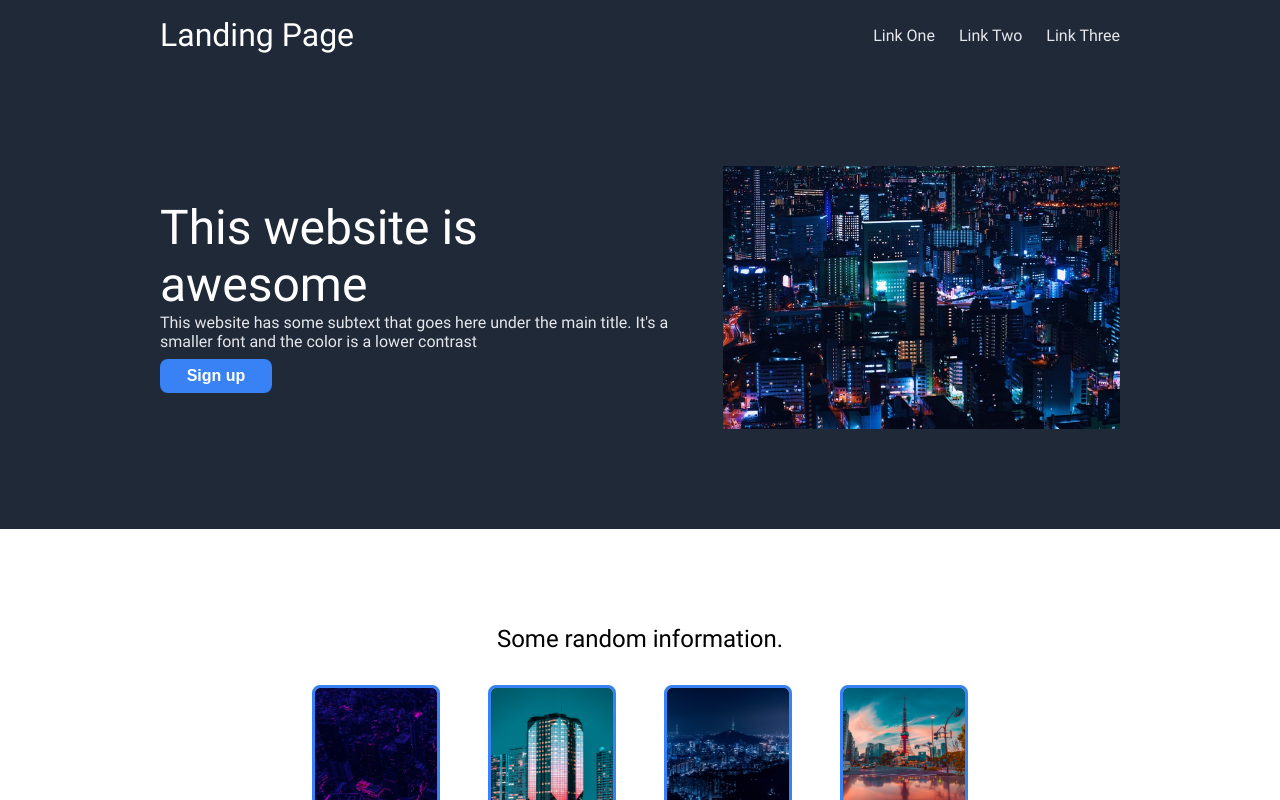
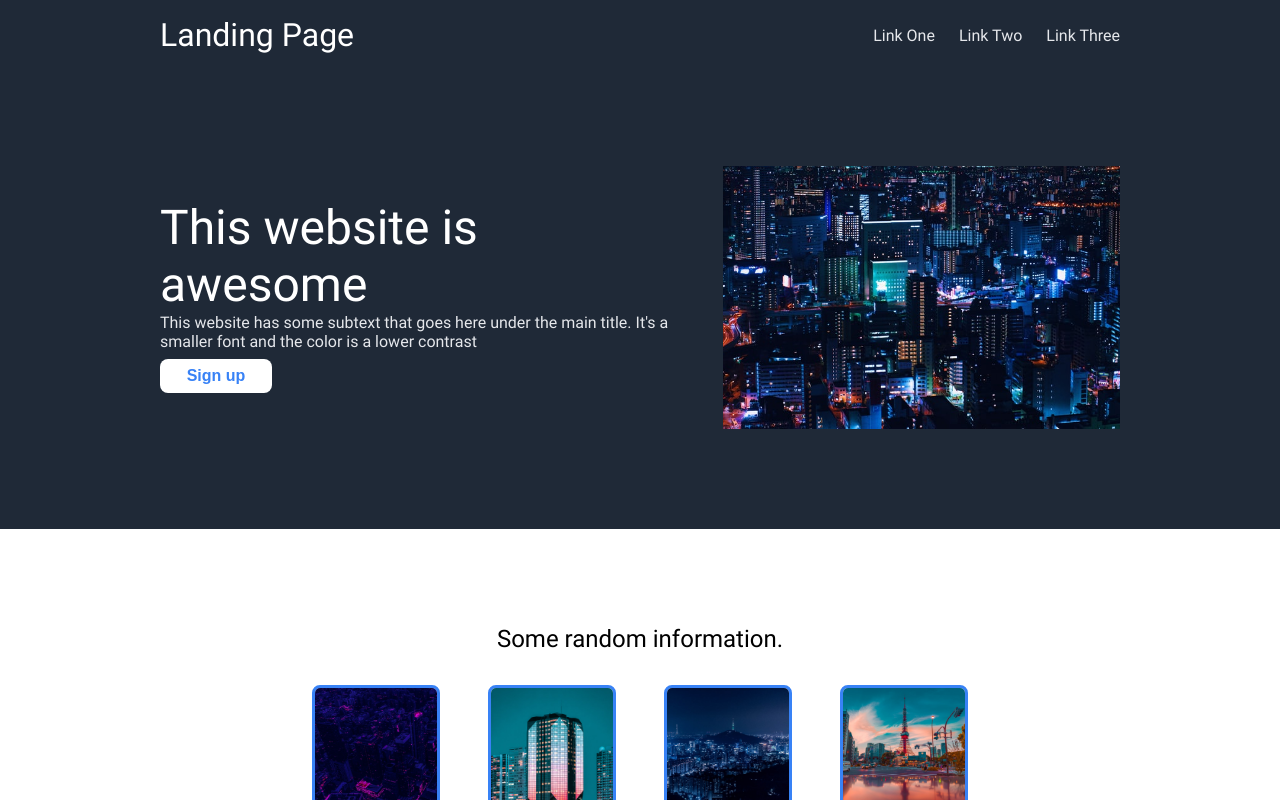
Before and after one commit to Chamara-Wijepala/landing-page, a plain HTML site: page index.html in a window 1280 px wide. In both pictures the pointer is over the button 216 px from the left and 375 px from the top of the page. Shown: the top 800 px of the page. Drawn offline with Linux system fonts and the light colour scheme.

Commit message:
Add hover effects to signup buttons

```diff
--- a/style.css
+++ b/style.css
@@ -80,6 +80,15 @@ header,
   border-radius: 0.5rem;
   font-size: 1rem;
   font-weight: bold;
+  cursor: pointer;
+  transition: 0.2s;
+}
+
+#hero-signup-button:hover,
+#signup-section-button:hover {
+  background-color: white;
+  border-color: white;
+  color: var(--tertiary);
 }
 
 /* Header */
```
